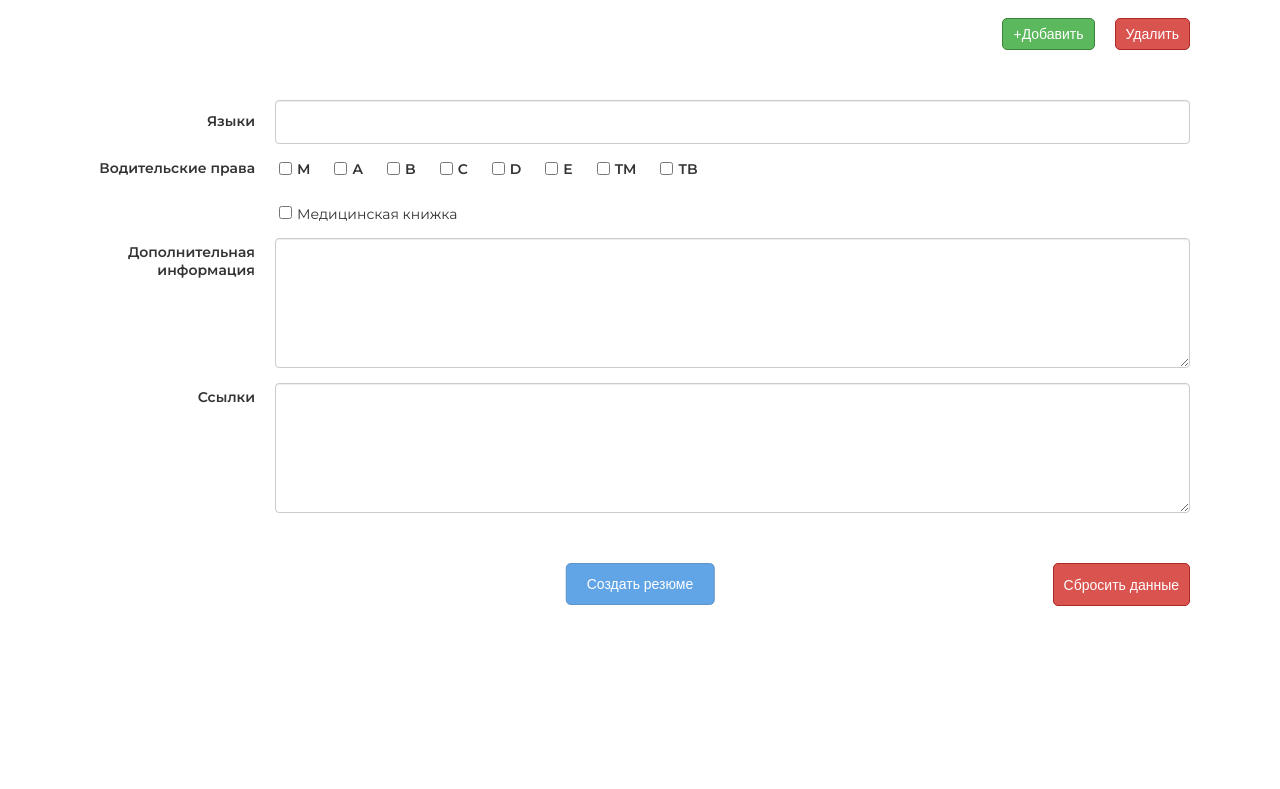
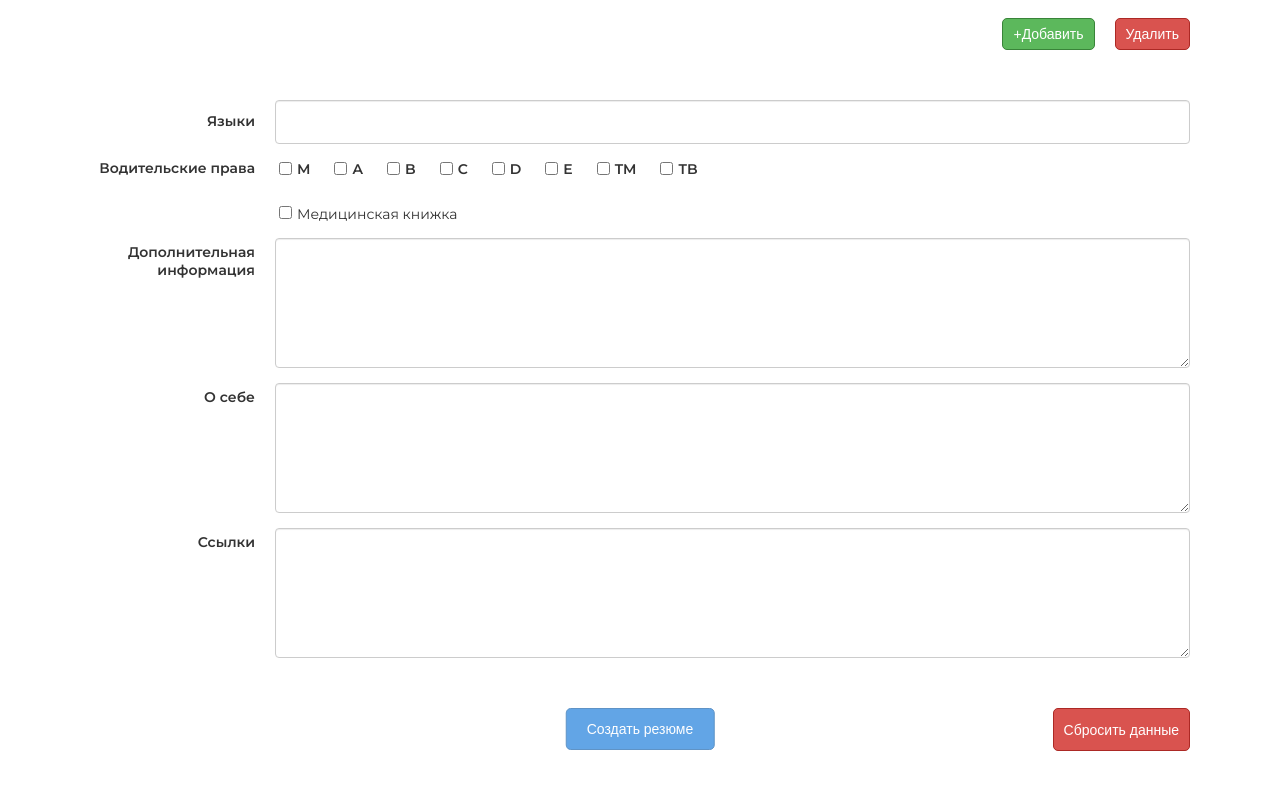
Before and after one commit to Kalinss/create-resume, a React (Create React App) app: page / in a window 1280 px wide. Shown: the part 1572-2361 px from the top of the page. Before the commit the page ends 2228 px from the top, so only its background shows below. Built offline with nearby package versions, Linux system fonts and the light colour scheme.

Commit message:
added section aboutMe

```diff
--- a/src/components/AdditionalInfo.tsx
+++ b/src/components/AdditionalInfo.tsx
@@ -59,7 +59,15 @@ export const AdditionalInfo: React.FunctionComponent = () => {
         class="addInfo__textArea"
         initialValue={context.state["addInfo"]}
       />
-
+      <TextArea
+        name="aboutMe"
+        title="О себе"
+        handlerChange={actionAdd}
+        id="aboutMe"
+        required={false}
+        class="addInfo__textArea"
+        initialValue={context.state["aboutMe"]}
+      />
       <TextArea
         name="links"
         title="Ссылки"
--- a/src/store/initialState.interface.ts
+++ b/src/store/initialState.interface.ts
@@ -28,6 +28,7 @@ export interface InitialStateInterface {
   counterExperience: string;
   salaryNumber: string;
   photo: string;
+  aboutMe: string;
   // -- Iterable keys
   [key: string]: any;
   // --- Education ---
--- a/src/store/initialState.ts
+++ b/src/store/initialState.ts
@@ -22,6 +22,7 @@ export const initialState: InitialStateInterface = {
   children: "",
   driversLicense: "",
   language: "",
+  aboutMe: "",
   medicalBook: "",
   addInfo: "",
   links: "",
--- a/src/tepmate/FirstTemplate.tsx
+++ b/src/tepmate/FirstTemplate.tsx
@@ -181,6 +181,14 @@ export const FirstTemplate: React.FunctionComponent<ITemplate> = (props) => {
           })}
         </p>
       )}
+      {data.aboutMe && (
+        <p className="addInfo textbox info">
+          О себе:
+          {data.aboutMe.split("$$").map((item) => {
+            return <p>{item}</p>;
+          })}
+        </p>
+      )}
       {data.links && (
         <p className="links textbox info">
           Ссылки:
```
